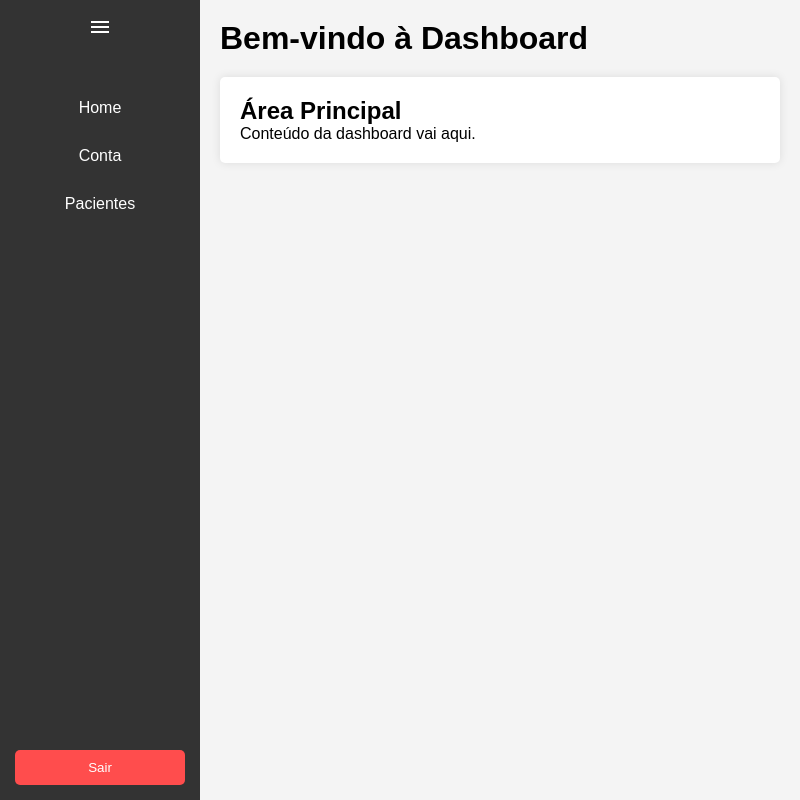
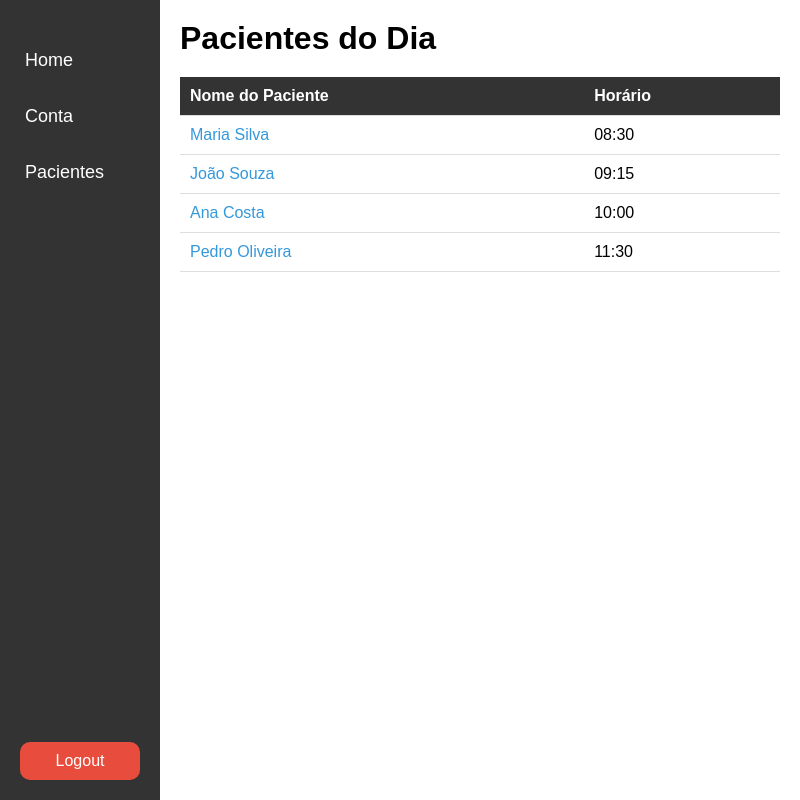
Before and after one commit to ggkooo/patientControl, an Electron app: page control/dashboard.html in a window 800 px wide. Drawn offline with Linux system fonts and the light colour scheme.

Commit message:
Updating

```diff
--- a/control/createAccount.js
+++ b/control/createAccount.js
@@ -9,8 +9,8 @@ const connection = mysql.createConnection({
 });
 
 // Supondo que você já tenha uma conexão com o banco de dados
-const username = 'Giordano';
-const password = '12345';
+const username = 'admin';
+const password = 'admin';
 
 bcrypt.hash(password, 10, (err, hashedPassword) => {
     if (err) {
--- a/control/dashboard.html
+++ b/control/dashboard.html
@@ -1,10 +1,14 @@
 <!DOCTYPE html>
 <html lang="pt-BR">
+
   <head>
+
     <meta charset="UTF-8">
     <meta name="viewport" content="width=device-width, initial-scale=1.0">
-  <title>Dashboard</title>
+    <title>Pacientes do Dia</title>
+
     <style>
+
       * {
         margin: 0;
         padding: 0;
@@ -14,162 +18,203 @@
       body {
         font-family: Arial, sans-serif;
         background-color: #f4f4f4;
-    }
-
-    .container {
         display: flex;
-      height: 100vh; /* Altura total da página */
       }
 
       .sidebar {
-      width: 200px; /* Largura máxima da barra lateral */
-      max-width: 200px; /* Limita a largura máxima */
+        width: 160px;
+        height: 100vh;
         background-color: #333;
         color: #fff;
-      padding: 15px;
-      transition: width 0.3s ease; /* Transição suave para largura */
+        padding: 20px;
         display: flex;
-      flex-direction: column; /* Alinha os itens verticalmente */
-      justify-content: space-between; /* Espaça o conteúdo para ocupar toda a altura */
-    }
-
-    .sidebar.shrunk {
-      width: 60px; /* Largura da barra lateral fina */
-      padding: 10px 0; /* Ajuste de padding */
-    }
-
-    .sidebar h2 {
-      display: flex;
-      justify-content: center; /* Centraliza o título do menu */
-      align-items: center;
-      margin-bottom: 20px;
-    }
-
-    .toggle-button {
-      background: transparent;
-      border: none;
-      color: #fff;
-      cursor: pointer;
-      transition: color 0.3s;
-      display: flex; /* Centraliza o SVG */
-      justify-content: center;
-      align-items: center;
-    }
-
-    .toggle-button:hover {
-      color: #575757;
+        flex-direction: column;
+        justify-content: flex-start;
       }
 
       .sidebar ul {
-      list-style: none;
+        list-style-type: none;
         margin-top: 20px;
-      flex-grow: 1; /* Permite que a lista cresça */
       }
 
       .sidebar ul li {
-      margin: 10px 0;
+        margin-bottom: 15px;
+        transition: background-color 0.3s, transform 0.2s;
       }
 
       .sidebar ul li a {
         color: #fff;
         text-decoration: none;
-      padding: 10px;
+        font-size: 18px;
         display: block;
-      transition: background 0.3s;
-      text-align: center; /* Centraliza o texto nos botões */
+        padding: 10px 5px;
+        border-radius: 10px;
       }
 
-    .sidebar ul li a:hover {
-      background: #575757;
+      .sidebar ul li:hover {
+        background-color: #444;
+        border-radius: 5px;
+        padding-left: 5px;
+        padding-right: 5px;
       }
 
-    .sidebar.shrunk ul li a {
-      padding: 5px; /* Ajuste de padding para a barra fina */
-      font-size: 14px; /* Reduz o tamanho da fonte */
+      .logout-button {
+        background-color: #e74c3c;
+        border: none;
+        color: white;
+        padding: 10px;
+        text-align: center;
+        font-size: 16px;
+        cursor: pointer;
+        margin-top: auto;
+        width: 100%;
+        border-radius: 10px;
+        transition: background-color 0.3s;
       }
 
-    .sidebar.shrunk ul li a:before {
-      content: attr(data-initial); /* Usa o atributo data-initial para mostrar a inicial */
-      display: inline-block;
-      width: 100%; /* Largura total para centralizar */
-      text-align: center;
-    }
-
-    .logout-btn {
-      margin-top: auto; /* Move o botão de logout para o final */
-      padding: 10px;
-      background-color: #ff4d4d;
-      color: white;
-      border: none;
-      cursor: pointer;
-      text-align: center;
-      border-radius: 5px;
-      transition: background 0.3s;
-    }
-
-    .logout-btn:hover {
-      background-color: #ff1a1a;
+      .logout-button:hover {
+        background-color: #c0392b;
       }
 
       .main-content {
         flex: 1;
         padding: 20px;
+        background-color: #fff;
+        overflow-y: auto;
       }
 
-    header {
+      h1 {
         margin-bottom: 20px;
       }
 
-    .content {
-      background: #fff;
-      padding: 20px;
-      border-radius: 5px;
-      box-shadow: 0 0 10px rgba(0, 0, 0, 0.1);
+      table {
+        width: 100%;
+        border-collapse: collapse;
+        margin-bottom: 20px;
+      }
+
+      table th, table td {
+        padding: 10px;
+        text-align: left;
+        border-bottom: 1px solid #ddd;
+      }
+
+      table th {
+        background-color: #333;
+        color: white;
+      }
+
+      table tr:hover {
+        background-color: #f5f5f5;
+      }
+
+      a {
+        color: #3498db;
+        text-decoration: none;
+      }
+
+      a:hover {
+        text-decoration: underline;
       }
     </style>
+
   </head>
 
   <body>
-<div class="container">
-  <aside class="sidebar" id="sidebar">
-    <h2>
-      <button class="toggle-button" id="toggle-button">
-        <!-- SVG para o menu hamburguer -->
-        <svg xmlns="http://www.w3.org/2000/svg" width="24" height="24" fill="white" viewBox="0 0 24 24">
-          <path d="M3 6h18v2H3zm0 5h18v2H3zm0 5h18v2H3z"/>
-        </svg>
-      </button>
-    </h2>
+
+    <div class="sidebar">
+
+      <h2 style="display:none;">Menu</h2>
+
       <ul>
-      <li><a href="./dashboard.html" data-initial="H">Home</a></li>
-      <li><a href="pages/account.html" data-initial="C">Conta</a></li>
-      <li><a href="./pages/patient.html" data-initial="P">Pacientes</a></li>
+        <li><a href="./dashboard.html">Home</a></li>
+        <li><a href="pages/account.html">Conta</a></li>
+        <li><a href="pages/patient.html">Pacientes</a></li>
       </ul>
-    <button class="logout-btn" id="logoutBtn">Sair</button>
-  </aside>
+
+      <button class="logout-button" onclick="logout()">Logout</button>
+
+    </div>
 
     <main class="main-content">
+
       <header>
-      <h1>Bem-vindo à Dashboard</h1>
+
+        <h1>Pacientes do Dia</h1>
+
       </header>
+
       <section class="content">
-      <h2>Área Principal</h2>
-      <p>Conteúdo da dashboard vai aqui.</p>
+
+        <table id="patientTable">
+
+          <thead>
+
+          <tr>
+
+            <th>Nome do Paciente</th>
+            <th>Horário</th>
+
+          </tr>
+
+          </thead>
+
+          <tbody>
+          <!-- Conteúdo será preenchido dinamicamente -->
+          </tbody>
+
+        </table>
+
       </section>
+
     </main>
-</div>
 
     <script>
-  const { ipcRenderer } = require('electron');
 
-  document.getElementById("toggle-button").addEventListener("click", function() {
-    const sidebar = document.getElementById("sidebar");
-    sidebar.classList.toggle("shrunk");
+      function logout() {
+
+        window.location.href = 'index.html';
+
+      }
+
+      const patients = [
+
+        { name: "Maria Silva", time: "08:30" },
+        { name: "João Souza", time: "09:15" },
+        { name: "Ana Costa", time: "10:00" },
+        { name: "Pedro Oliveira", time: "11:30" }
+
+      ];
+
+      function loadPatientTable() {
+
+        const tableBody = document.querySelector('#patientTable tbody');
+
+        patients.forEach(patient => {
+
+          const row = document.createElement('tr');
+
+          const nameCell = document.createElement('td');
+          const nameLink = document.createElement('a');
+          nameLink.textContent = patient.name;
+          nameLink.href = "#";
+          nameCell.appendChild(nameLink);
+
+          const timeCell = document.createElement('td');
+          timeCell.textContent = patient.time;
+
+          row.appendChild(nameCell);
+          row.appendChild(timeCell);
+
+          tableBody.appendChild(row);
+
         });
 
-  document.getElementById('logoutBtn').addEventListener('click', () => {
-    ipcRenderer.send('logout');
-  });
+      }
+
+      window.onload = loadPatientTable;
     </script>
+
   </body>
+
 </html>
```
Also changed, not shown: control/index.html (+33 -13 lines), control/main.js (+86 -20 lines). Lines whose indentation alone changed are shown as unchanged.
